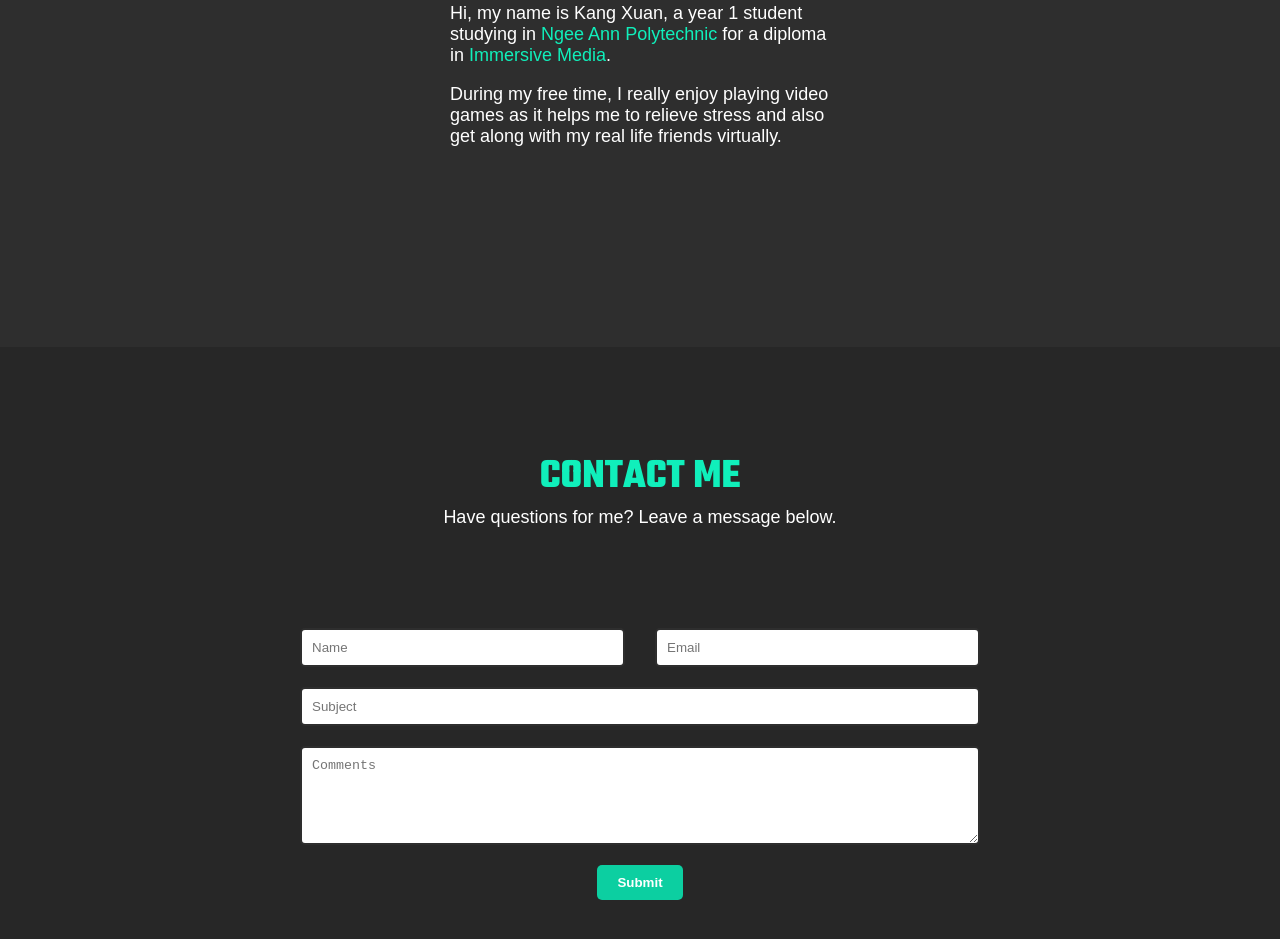
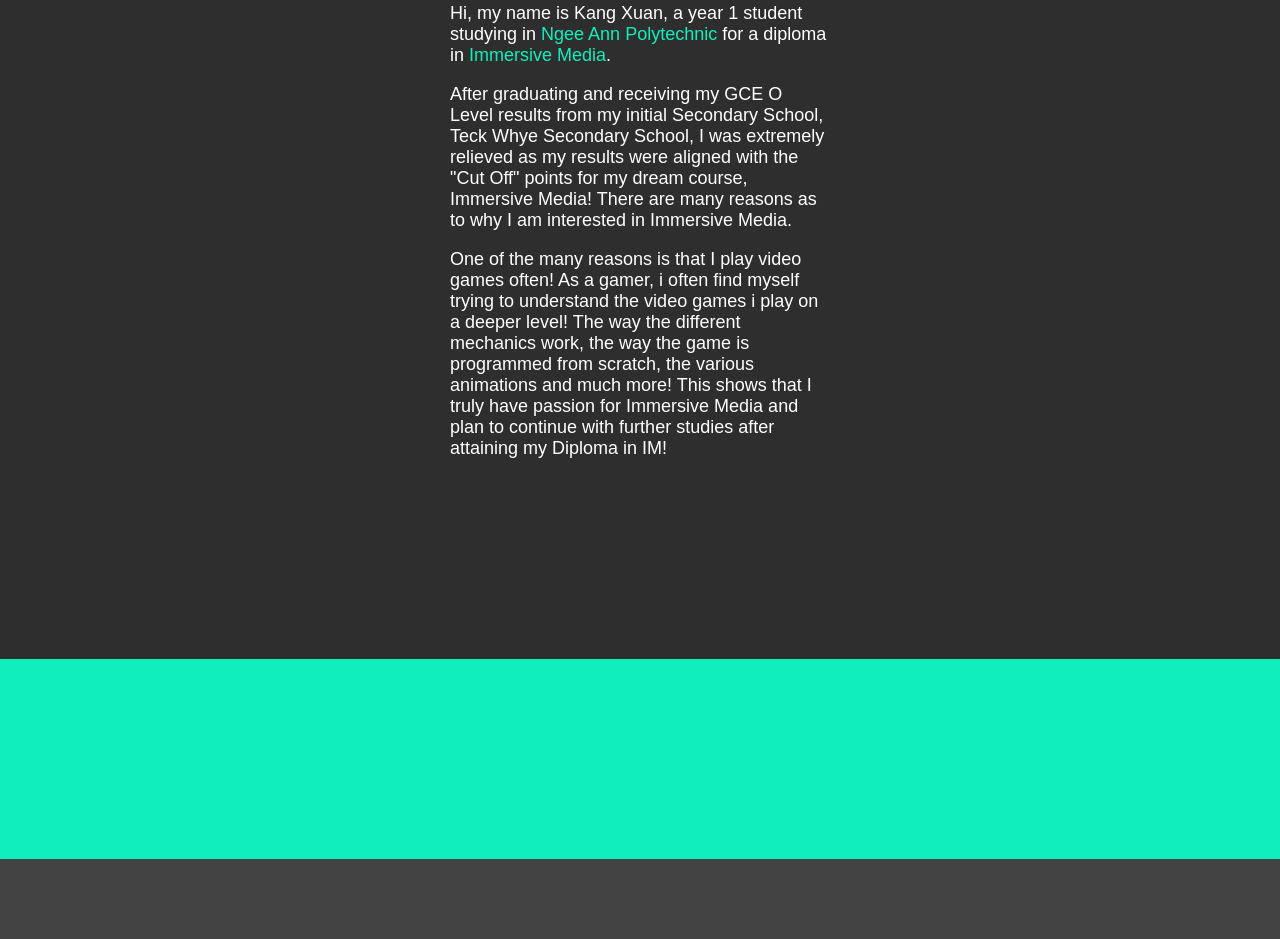
Before and after one commit to KangggX/ID-Assignment-1, a plain HTML site: page index.html in a window 1280 px wide. Shown: the part 335-1274 px from the top of the page. After the commit the page ends 1194 px from the top, so only its background shows below. Drawn offline with Linux system fonts and the light colour scheme.

Commit message:
footer removed

```diff
--- a/index.html
+++ b/index.html
@@ -26,7 +26,7 @@
                         <a class="navbar__link" href="projects.html">📚 Projects</a>
                     </li>
                     <li class="navbar__item">
-                        <a class="navbar__link" href="#contact">📱 Contact Me</a>
+                        <a class="navbar__link" href="contact.html">📱 Contact Me</a>
                     </li>
                 </ul>
             </nav>
@@ -44,8 +44,18 @@
                             <p class="">Hi, my name is Kang Xuan, a year 1 student studying in <span class="highlight">Ngee Ann Polytechnic</span>
                             for a diploma in <span class="highlight">Immersive Media</span>.</p>
 
-                            <p>During my free time, I really enjoy playing video games as it helps me to relieve stress and also
-                                get along with my real life friends virtually.
+                            <p>After graduating and receiving my GCE O Level results from my initial Secondary School,
+                                Teck Whye Secondary School, I was extremely relieved as my results were aligned with the "Cut Off" points
+                                for my dream course, Immersive Media! There are many reasons as to why I am interested in
+                                Immersive Media.
+                            </p>
+
+                            <p>
+                                One of the many reasons is that I play video games often! As a gamer, i often find
+                                myself trying to understand the video games i play on a deeper level! The way the different mechanics
+                                work, the way the game is programmed from scratch, the various animations and much more! This shows
+                                that I truly have passion for Immersive Media and plan to continue with further studies
+                                after attaining my Diploma in IM!
                             </p>
                         </div>
                     </div>
@@ -53,37 +63,8 @@
             </div>
         </section>
 
-        <footer class="wrap" id="contact" style="background-color: #272727;">
-            <div class="contact-form center" style="margin-top: 0;">
-                <div class="title" style="text-align: center;">
-                    <h3 class="highlight">
-                        Contact Me
-                    </h3>
+        <footer class="wrap" id="contact" style="background-color: #10efbb;">
 
-                    <div style="font-family: 'Open-Sans', sans-serif; font-size: 1.8rem;">
-                        Have questions for me? Leave a message below.
-                    </div>
-                </div>
-
-                <form action="mailto:lowkangxuan@gmail.com" method="POST">
-                    <div class="form-row">
-                        <input style="margin-right: 3rem;" type="text" id="username" name="username" placeholder="Name" required>
-                        <input type="email" id="email" name="email" placeholder="Email" required>
-                    </div>
-
-                    <div class="form-row">
-                        <input type="text" id="subject" name="subject" placeholder="Subject" required>
-                    </div>
-
-                    <div class="form-row">
-                        <textarea rows="5"name="comment" form="usrform" placeholder="Comments"></textarea>
-                    </div>
-
-                    <div class="form-row" style="justify-content: center;">
-                        <button class="form-button_submit"type="submit">Submit</button>
-                    </div>
-                </form>
-            </div>
         </footer>
     </body>
 </html>
```
Also changed, not shown: contact.html (+20 -16 lines), education.html (+2 -31 lines), projects.html (+2 -31 lines).
